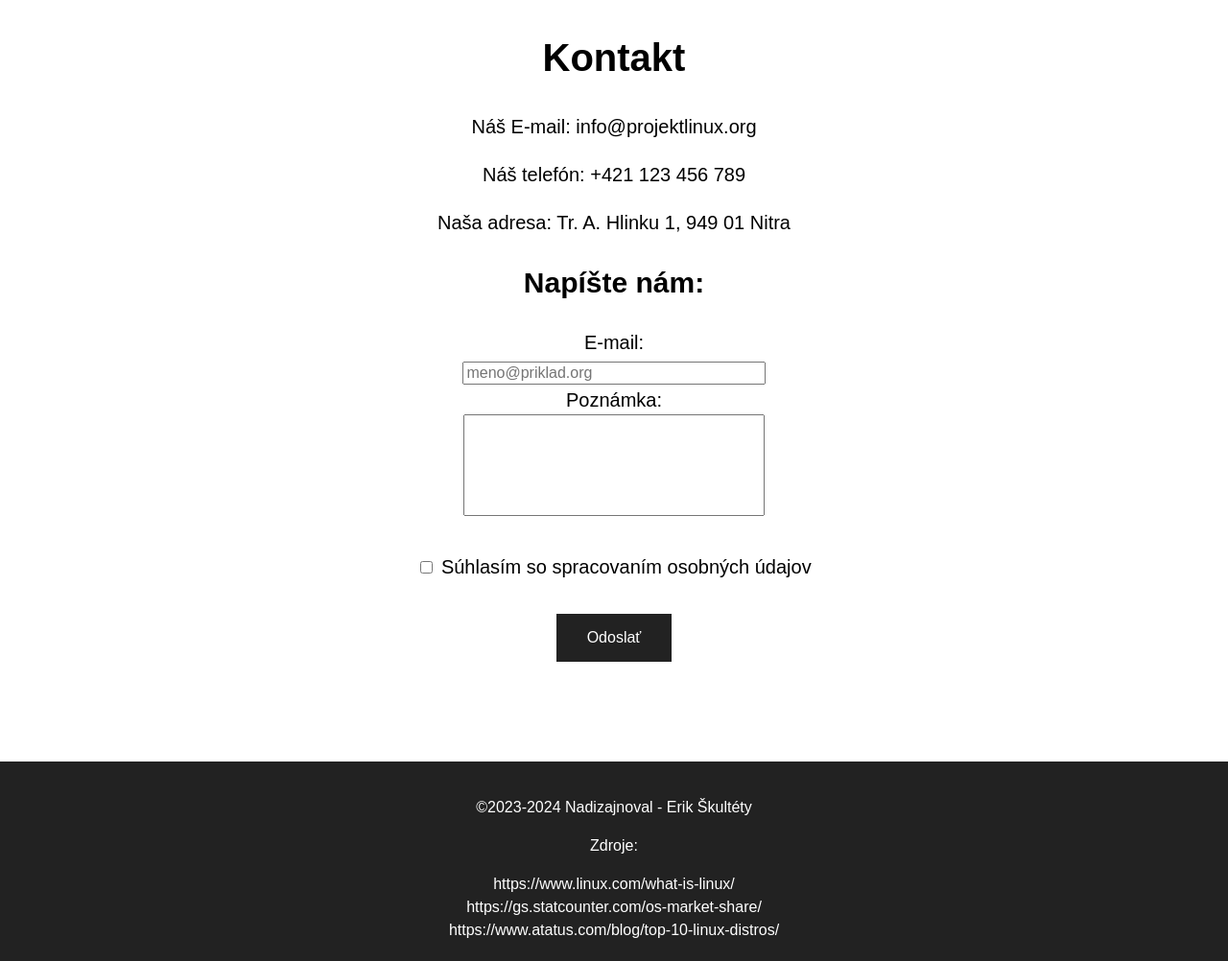
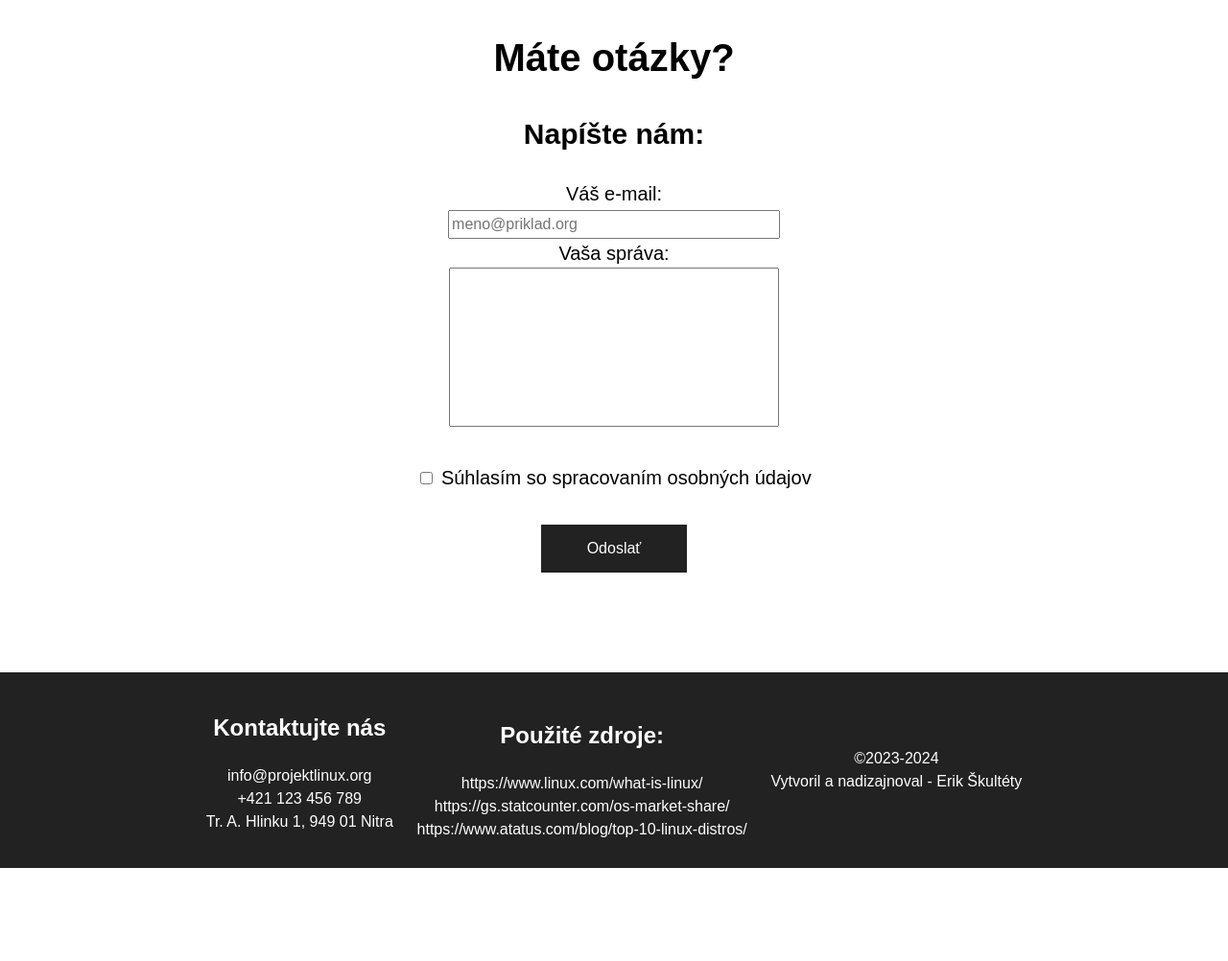
Before and after one commit to ErikSkultetyUKF/SJ-Projekt-Linux, a PHP site: page /contact.php in a window 1280 px wide. Shown: the part 70-1072 px from the top of the page at 96% size. After the commit the page ends 975 px from the top, so only its background shows below. Run offline with PHP 8.4, Linux system fonts and the light colour scheme.

Commit message:
Drobné úpravy

```diff
--- a/assets/css/accordion.css
+++ b/assets/css/accordion.css
@@ -25,6 +25,7 @@
     margin-bottom: 0.625rem;
     padding: 0.75rem;
     overflow: hidden;
+    width: 99%; /* Bez tejto vlastnosti je obsah o kúsok menší */
     background-color: #fff;
     border: 1px solid #444;
 }
--- a/assets/css/desktop.css
+++ b/assets/css/desktop.css
@@ -17,4 +17,10 @@
     .tux-nav-mobile {
         display: none;
     }
+    .email {
+        width: 33%;
+    }
+    .message {
+        width: 33%;
+    }
 }
--- a/assets/css/form.css
+++ b/assets/css/form.css
@@ -1,7 +1,7 @@
 /* Form */
 .submit {
     margin: 0.25rem 0.125rem;
-    padding: 1rem 2rem;
+    padding: 1rem 3rem;
     font-size: 1rem;
     border: none;
     text-decoration: none;
@@ -9,13 +9,15 @@
     color: #fff;
     cursor: pointer;
 }
+.submit:hover {
+    background-color: #444;
+}
 .email {
-    width: 30%;
+    height: 1.5rem;
     font-size: 1rem;
 }
-.note {
-    width: 30%;
-    height: 100px;
+.message {
+    height: 10rem;
     font-size: 1rem;
     resize: none;
 }
--- a/assets/css/mobile.css
+++ b/assets/css/mobile.css
@@ -23,10 +23,8 @@
     .email {
         width: 100%;
     }
-    .note {
+    .message {
         width: 100%;
-        height: 100px;
-        resize: none;
     }
     /* Skryť obrázok navbaru */
     .tux-nav {
--- a/assets/css/style.css
+++ b/assets/css/style.css
@@ -4,13 +4,15 @@
     - rozdelenie na menšie časti (takmer hotovo)
     - zmena štýlu pre určitý obsah stránky
 */
+*, *::before, *::after {
+    box-sizing: inherit;
+}
 
 body {
     margin: 0px;
     font-family: "liberation sans", "arial";
     font-size: 1.25rem;
     line-height: 1.5;
-    min-height: 100%;
 }
 /* hl. obsah stránky - center */
 main {
@@ -22,10 +24,14 @@ main {
 }
 /* Footer */
 footer {
+    display: flex;
+    justify-content: center;
+    align-items: center;
     padding: 1.25rem;
     left:0;
     right: 0;
     bottom: 0;
+    gap: 2%;
     font-size: 1rem;
     text-align: center;
     background-color: #222;
@@ -81,6 +87,7 @@ table {
 /* Text ďakujeme */
 .thankyou {
     margin-top: 4.17em;
+    margin-bottom: 1em;
     font-size: 6rem;
     text-align: center;
 }
--- a/contact.php
+++ b/contact.php
@@ -4,21 +4,18 @@
 
 <main>
 
-    <h1 class="cent">Kontakt</h1>
-    <p class="cent">Náš E-mail: info@projektlinux.org</p>
-    <p class="cent">Náš telefón: +421 123 456 789</p>
-    <p class="cent">Naša adresa: Tr. A. Hlinku 1, 949 01 Nitra</p>
+    <h1 class="cent">Máte otázky?</h1>
 
     <!-- Formulár -->
     <h2 class="cent">Napíšte nám:</h2>
 
     <form class="cent" action="thankyou.php">
 
-        <label for="email">E-mail:</label><br>
+        <label for="email">Váš e-mail:</label><br>
         <input type="email" class="email" name="email" placeholder="meno@priklad.org" value="" required><br>
 
-        <label for="note">Poznámka:</label><br>
-        <textarea class="note" name="note" maxlength="180" required></textarea><br><br>
+        <label for="message">Vaša správa:</label><br>
+        <textarea class="message" name="message" maxlength="250" required></textarea><br><br>
 
         <input type="checkbox" required>
         <label>Súhlasím so spracovaním osobných údajov</label><br><br>
--- a/partials/footer.php
+++ b/partials/footer.php
@@ -1,11 +1,21 @@
 <!-- Footer -->
 <!-- Inline štýl, footer ignoruje css-->
 <footer style="text-align: center; font-size: 1rem;">
-    <p>©2023-2024 Nadizajnoval - Erik Škultéty</p>
-    <p>Zdroje:</p>
-    <a href="https://www.linux.com/what-is-linux/" target="_blank">https://www.linux.com/what-is-linux/</a><br>
-    <a href="https://gs.statcounter.com/os-market-share/" target="_blank">https://gs.statcounter.com/os-market-share/</a><br>
-    <a href="https://www.atatus.com/blog/top-10-linux-distros/" target="_blank">https://www.atatus.com/blog/top-10-linux-distros/</a>
+    <div>
+        <h2>Kontaktujte nás</h2>
+        <p>info@projektlinux.org<br>
+        +421 123 456 789<br>
+        Tr. A. Hlinku 1, 949 01 Nitra</p>
+    </div>
+    <div>
+        <h2>Použité zdroje:</h2>
+        <a href="https://www.linux.com/what-is-linux/" target="_blank">https://www.linux.com/what-is-linux/</a><br>
+        <a href="https://gs.statcounter.com/os-market-share/" target="_blank">https://gs.statcounter.com/os-market-share/</a><br>
+        <a href="https://www.atatus.com/blog/top-10-linux-distros/" target="_blank">https://www.atatus.com/blog/top-10-linux-distros/</a>
+    </div>
+    <div>
+        <p>©2023-2024<br>Vytvoril a nadizajnoval - Erik Škultéty</p>
+    </div>
 </footer>
 
 <?php
```
Also changed, not shown: assets/css/slider.css (+5 -5 lines).
